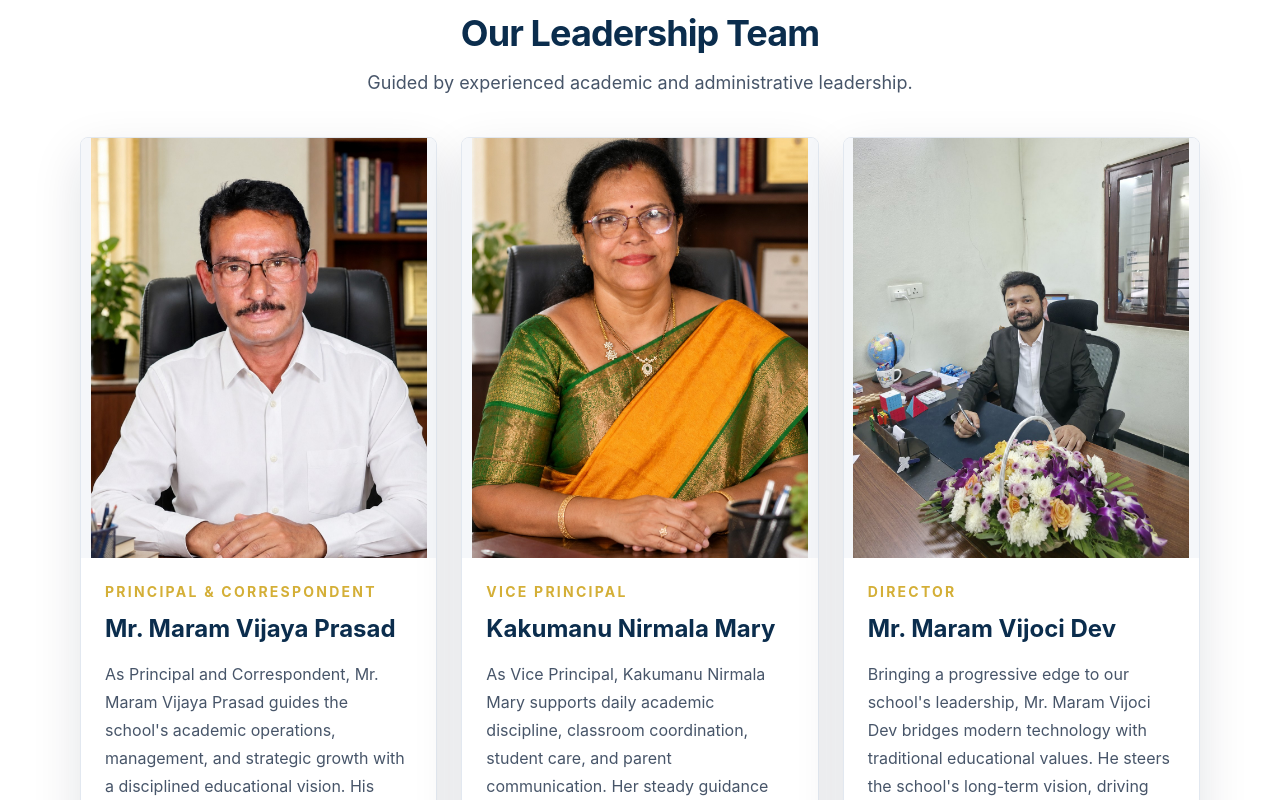
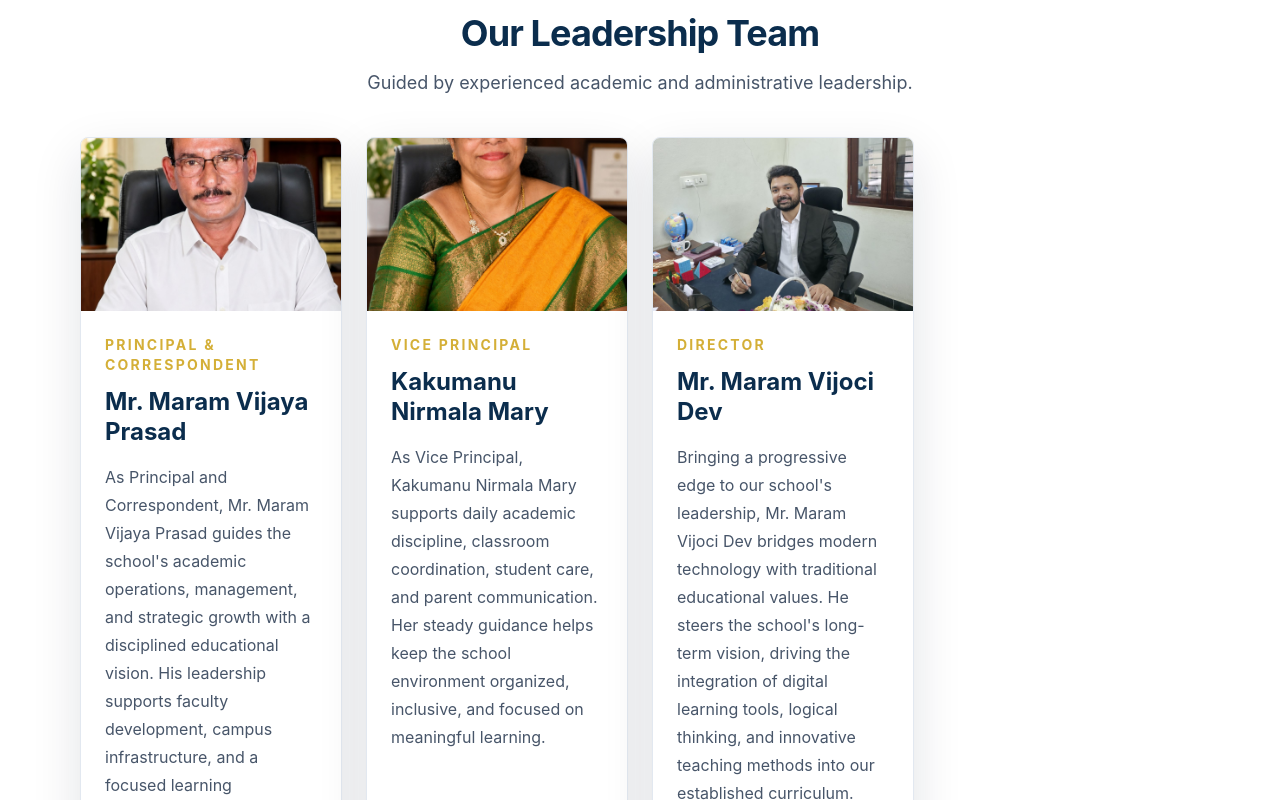
Before and after one commit to vijoci2/sjhsborabanda.in, a Next.js app: page / in a window 1280 px wide. Shown: the part 880-1680 px from the top of the page. Built offline with nearby package versions, Linux system fonts and the light colour scheme.

Commit message:
Add files via upload

```diff
--- a/app/about/page.tsx
+++ b/app/about/page.tsx
@@ -114,7 +114,7 @@ export default function AboutPage() {
             title="Our Leadership Team"
             description="Meet the team responsible for academic operations, long-term vision, infrastructure, and strategic growth."
           />
-          <div className="grid gap-6 lg:grid-cols-3">
+          <div className="grid gap-6 md:grid-cols-2 xl:grid-cols-4">
             {leadershipTeam.map((leader) => (
               <article
                 key={leader.name}
@@ -124,7 +124,7 @@ export default function AboutPage() {
                   src={leader.image}
                   alt={leader.name}
                   fallbackLabel={leader.role}
-                  className="h-[420px] w-full bg-mist object-contain object-center"
+                  className="aspect-[3/2] w-full bg-mist object-cover object-center"
                 />
                 <div className="p-6">
                   <p className="text-sm font-bold uppercase tracking-[0.16em] text-gold">
--- a/app/page.tsx
+++ b/app/page.tsx
@@ -30,7 +30,7 @@ export default function Home() {
             title="Our Leadership Team"
             description="Guided by experienced academic and administrative leadership."
           />
-          <div className="grid gap-6 md:grid-cols-2 lg:grid-cols-3">
+          <div className="grid gap-6 md:grid-cols-2 xl:grid-cols-4">
             {leadershipTeam.map((leader) => (
               <article
                 key={leader.name}
@@ -40,7 +40,7 @@ export default function Home() {
                   src={leader.image}
                   alt={leader.name}
                   fallbackLabel={leader.role}
-                  className="h-[420px] w-full bg-mist object-contain object-center"
+                  className="aspect-[3/2] w-full bg-mist object-cover object-center"
                 />
                 <div className="p-6">
                   <p className="text-sm font-bold uppercase tracking-[0.16em] text-gold">
```
